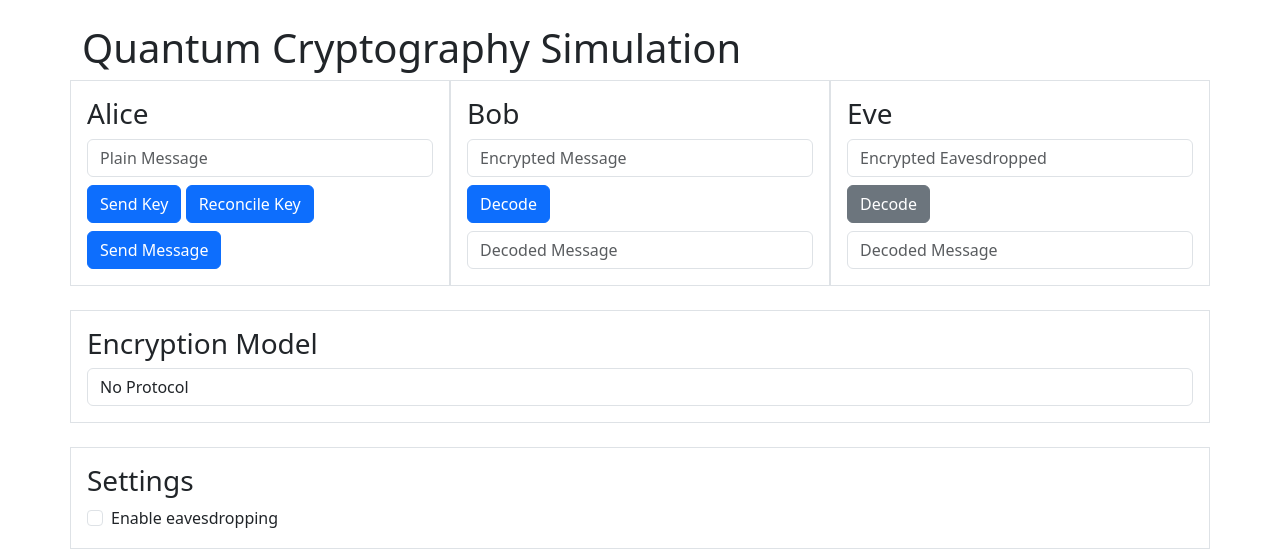
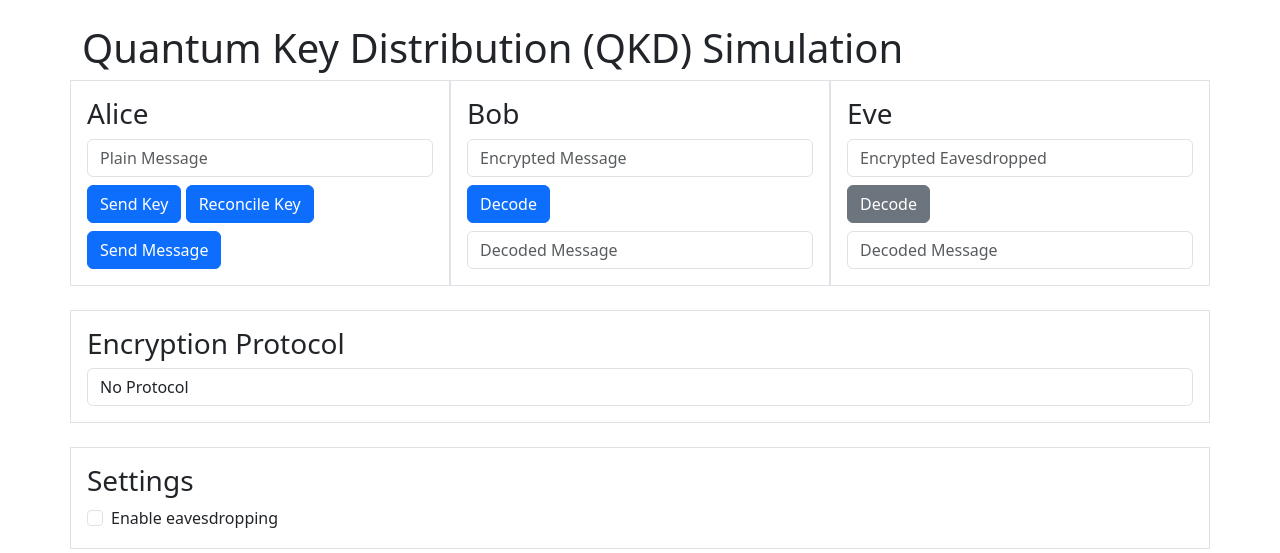
Before and after one commit to azimonti/quantum-key-distribution-simulation, a Flask app: page / in a window 1280 px wide. Shown: the top 553 px of the page. Run offline with Flask 3, Linux system fonts and the light colour scheme; some libraries are stand-ins or nearby versions.

Commit message:
renamed repository to Quantum Key Distribution Simulation

```diff
--- a/templates/index.html
+++ b/templates/index.html
@@ -2,7 +2,7 @@
 <html>
   <head>
     <meta charset="UTF-8">
-    <title>Quantum Cryptography Simulation</title>
+    <title>Quantum Key Distribution (QKD) Simulation</title>
     <link rel="icon" href="{{ url_for('static', filename='img/favicon.ico') }}" type="image/x-icon">
     <link rel="apple-touch-icon" sizes="32x32" href="{{ url_for('static', filename='img/icon-32x32.png') }}">
     <link rel="apple-touch-icon" sizes="192x192" href="{{ url_for('static', filename='img/icon-192x192.png') }}">
@@ -10,7 +10,7 @@
     <link rel="stylesheet" href="{{ url_for('static', filename='css/lib/bootstrap-5.3.3.min.css') }}">
   </head>
   <body class="container mt-4">
-    <h1>Quantum Cryptography Simulation</h1>
+    <h1>Quantum Key Distribution (QKD) Simulation</h1>
     <div class="row row-cols-1 row-cols-md-3 gy-3">
       <div class="col border p-3">
         <h3>Alice</h3>
@@ -34,7 +34,7 @@
     </div>
     <div class="row mt-4">
       <div class="col border p-3">
-        <h3>Encryption Model</h3>
+        <h3>Encryption Protocol</h3>
         <select id="encryptionModel" class="form-control">
           <option>No Protocol</option>
           <option>BB84 Protocol</option>
```
Also changed, not shown: README.md.
